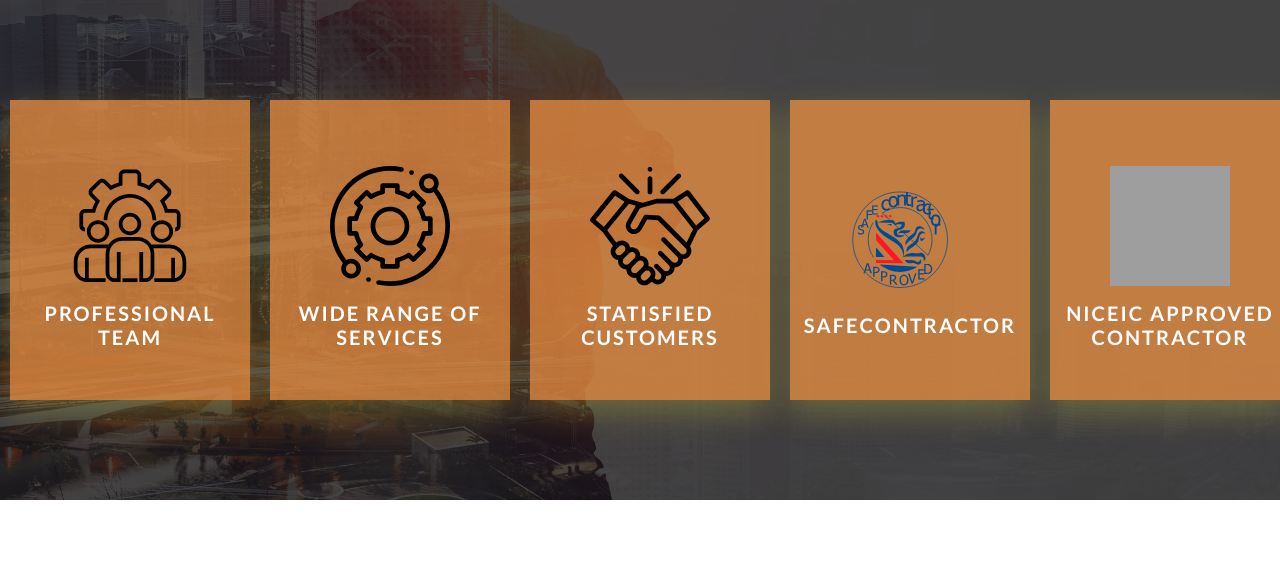
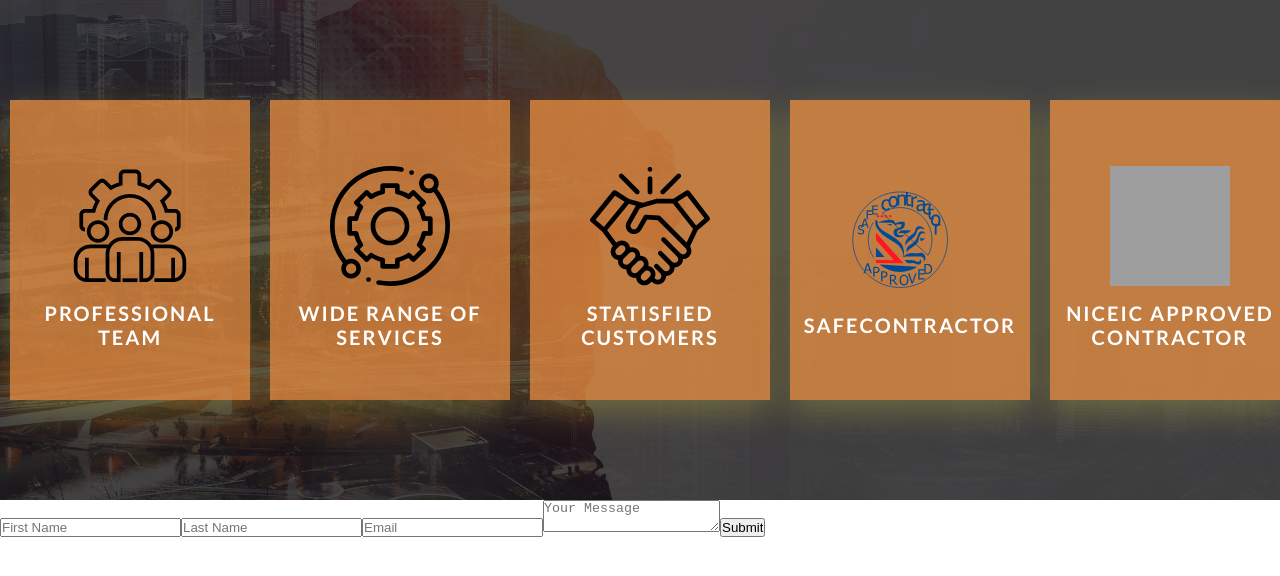
Before and after one commit to Izabela88/mt-elevators, a React (Create React App) app: page / in a window 1280 px wide. Shown: the part 2700-3276 px from the top of the page. Before the commit the page ends 3200 px from the top, so only its background shows below. Built offline with nearby package versions, Linux system fonts and the light colour scheme; grey boxes are pictures that could not be loaded; a web font is replaced by a local one.

Commit message:
Add Contact section + Contact form component.

```diff
--- a/package.json
+++ b/package.json
@@ -11,6 +11,7 @@
     "react": "^17.0.2",
     "react-bootstrap": "^1.6.0",
     "react-dom": "^17.0.2",
+    "react-hook-form": "^7.6.7",
     "react-lazy-hero": "^2.0.0",
     "react-router-dom": "^5.2.0",
     "react-scripts": "4.0.3",
--- a/src/App.js
+++ b/src/App.js
@@ -4,6 +4,7 @@ import About from './components/About/About';
 import Toolbar from './components/Navigation/Toolbar/Toolbar';
 import Services from './components/Services/Services';
 import Choice from './components/Choice/Choice';
+import Contact from './components/Contact/Contact';
 
 function App() {
   return (
@@ -13,6 +14,7 @@ function App() {
       <About />
       <Services />
       <Choice />
+      <Contact />
     </Fragment>
   );
 }
--- /dev/null
+++ b/src/components/Contact/Contact.js
@@ -0,0 +1,13 @@
+import React from 'react';
+import styles from './Contact.module.css';
+import Form from './Form/Form';
+
+export default function Contact() {
+  return (
+    <div id='contact' className={styles.contact}>
+      <div>
+        <Form />
+      </div>
+    </div>
+  );
+}
--- /dev/null
+++ b/src/components/Contact/Contact.module.css
@@ -0,0 +1,3 @@
+.contact {
+  height: 100vh;
+}
--- /dev/null
+++ b/src/components/Contact/Form/Form.js
@@ -0,0 +1,58 @@
+import React from 'react';
+import { useForm } from 'react-hook-form';
+import styles from './Form.module.css';
+
+export default function ContactForm() {
+  const {
+    register,
+    handleSubmit,
+    formState: { errors },
+  } = useForm();
+  const onSubmit = (data) => {
+    alert(JSON.stringify(data));
+  };
+
+  return (
+    <form className={styles.form} onSubmit={handleSubmit(onSubmit)}>
+      <input
+        placeholder='First Name'
+        {...register('firstName', {
+          validate: (value) => value.length > 2 && value.length < 20,
+          pattern: /^[A-Za-z]+$/i,
+          required: true,
+        })}
+      />
+      {errors.firstName && <p>Incorrect name!</p>}
+
+      <input
+        placeholder='Last Name'
+        {...register('lastName', {
+          validate: (value) => value.length > 2 && value.length < 40,
+          pattern: /^[A-Za-z]+$/i,
+          required: true,
+        })}
+      />
+      {errors.lastName && <p>Incorrect last name!</p>}
+
+      <input
+        placeholder='Email'
+        type='email'
+        {...register('email', {
+          required: true,
+        })}
+      />
+
+      <textarea
+        placeholder='Your Message'
+        className={styles.textarea}
+        {...register('message', {
+          required: true,
+          validate: (value) => value.length > 2 && value.length < 500,
+        })}
+      />
+      {errors.message && <p>Required!</p>}
+
+      <input type='submit' />
+    </form>
+  );
+}
```
Also changed, not shown: src/components/Contact/Form/Form.module.css (added), 1 other file (tests, documents, lock files or other folders).
